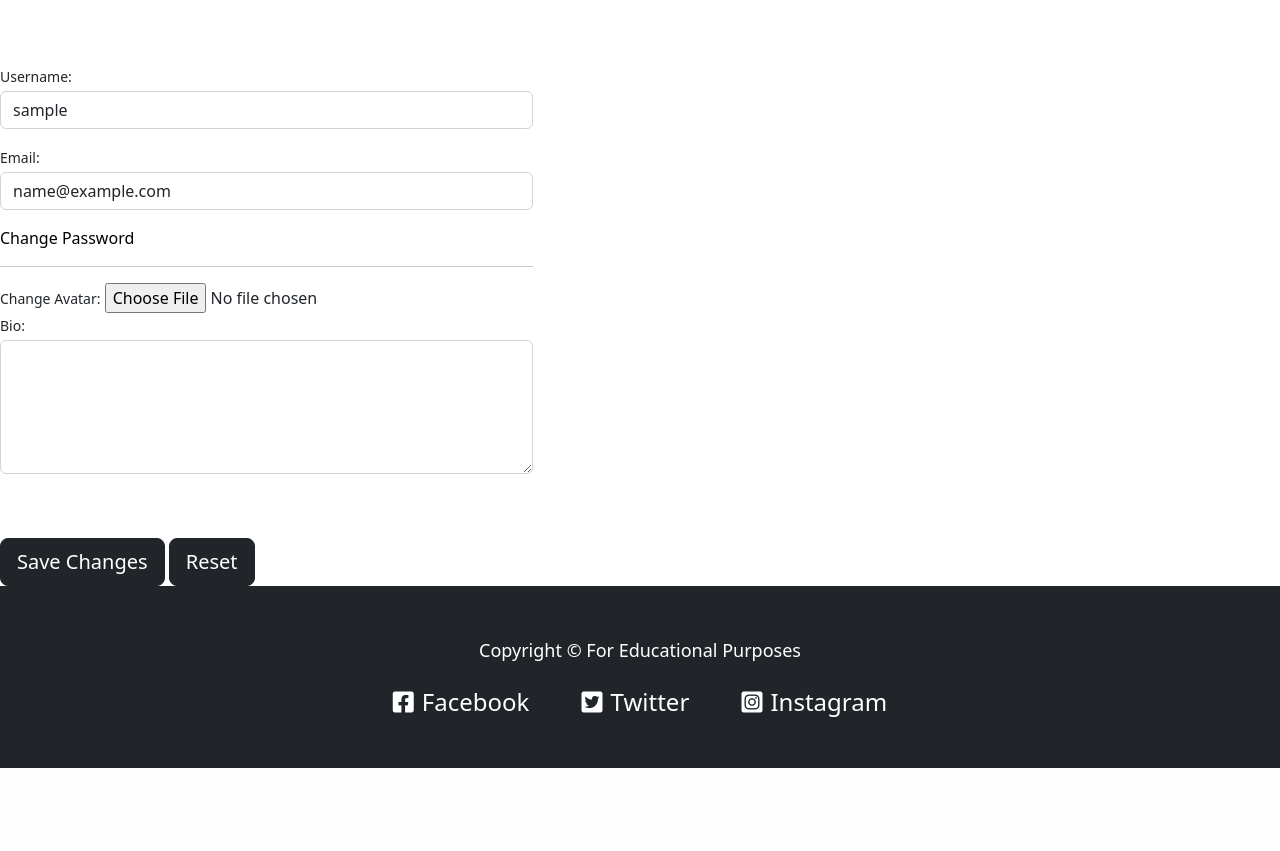
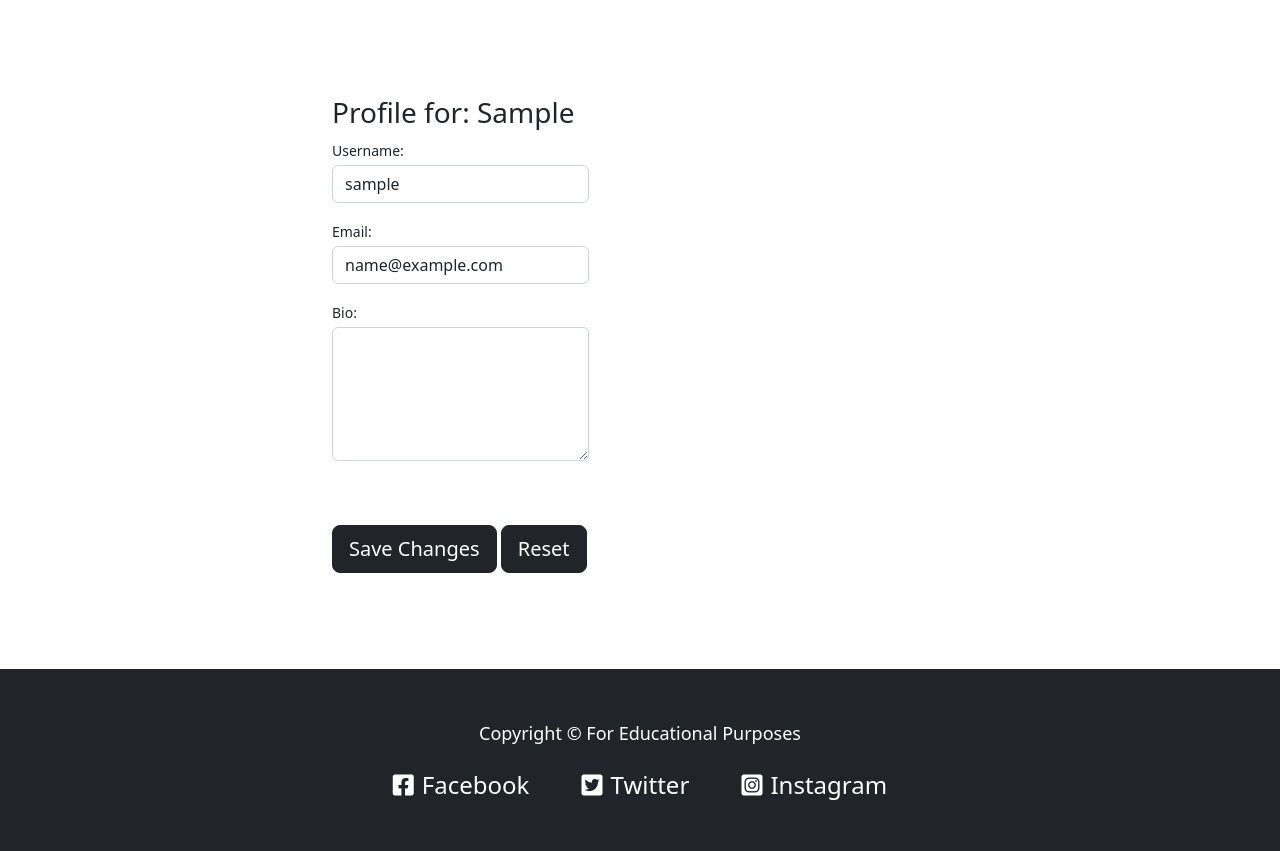
Before and after one commit to artcuddy/project4-cocktail-nerd, a Django app: page /profile/ in a window 1280 px wide. Shown: the part 102-953 px from the top of the page. Before the commit the page ends 870 px from the top, so only its background shows below. Run offline with Django 3.2, Linux system fonts and the light colour scheme; the visitor is signed in with stand-in values (Sample User, id 1); data that the repository does not hold is empty; some libraries are stand-ins or nearby versions.

Commit message:
Fix: profile page was not updating sorted the redirect URL

```diff
--- a/cocktailapp/forms.py
+++ b/cocktailapp/forms.py
@@ -40,9 +40,15 @@ class CocktailForm(forms.ModelForm):
 class UpdateUserForm(forms.ModelForm):
     username = forms.CharField(max_length=100,
                                required=True,
-                               widget=forms.TextInput(attrs={'class': 'form-control'}))
-    email = forms.EmailField(required=True,
-                             widget=forms.TextInput(attrs={'class': 'form-control'}))
+                               widget=forms.TextInput(attrs={
+                                'class':
+                                'form-control'
+                                }))
+    email = forms.EmailField(required=False,
+                             widget=forms.TextInput(attrs={
+                                'class':
+                                'form-control'
+                                }))
 
     class Meta:
         model = User
@@ -50,9 +56,11 @@ class UpdateUserForm(forms.ModelForm):
 
 
 class UpdateProfileForm(forms.ModelForm):
-    avatar = forms.ImageField(widget=forms.FileInput(attrs={'class': 'form-control-file'}))
-    bio = forms.CharField(widget=forms.Textarea(attrs={'class': 'form-control', 'rows': 5}))
+    bio = forms.CharField(widget=forms.Textarea(attrs={
+        'class': 'form-control',
+        'rows': 5
+        }))
 
     class Meta:
         model = Profile
-        fields = ['avatar', 'bio']
+        fields = ['bio']
--- a/cocktailapp/models.py
+++ b/cocktailapp/models.py
@@ -94,8 +94,6 @@ class Profile(models.Model):
     Model for user profile
     """
     user = models.OneToOneField(User, on_delete=models.CASCADE)
-
-    avatar = CloudinaryField('image', default='placeholder')
     bio = models.TextField()
 
     def __str__(self):
--- a/cocktailapp/urls.py
+++ b/cocktailapp/urls.py
@@ -2,11 +2,12 @@ from django.urls import path
 
 from . import views
 from .views import account_login_view, account_signup_view
-from .views import account_logout_view, SearchResultsView
+from .views import account_logout_view
 from .views import UpdatePostView, DeletePostView
 from .views import AddCategoryView, AllCategoriesList
 from .views import ManageCategoriesView, ManageAllPostsList
 from .views import EditCategoryView, DeleteCategoryView
+from .views import SearchResultsView
 from django.conf.urls import include
 
 
--- a/cocktailapp/views.py
+++ b/cocktailapp/views.py
@@ -298,18 +298,24 @@ class EditComment(LoginRequiredMixin, SuccessMessageMixin, UpdateView):
 def profile(request):
     if request.method == 'POST':
         user_form = UpdateUserForm(request.POST, instance=request.user)
-        profile_form = UpdateProfileForm(request.POST, request.FILES, instance=request.user.profile)
+        profile_form = UpdateProfileForm(
+            request.POST, request.FILES,
+            instance=request.user.profile
+            )
 
         if user_form.is_valid() and profile_form.is_valid():
             user_form.save()
             profile_form.save()
             messages.success(request, 'Your profile is updated successfully')
-            return redirect(to='users-profile')
+            return redirect(to='profile')
     else:
         user_form = UpdateUserForm(instance=request.user)
         profile_form = UpdateProfileForm(instance=request.user.profile)
 
-    return render(request, 'profile.html', {'user_form': user_form, 'profile_form': profile_form})
+    return render(request, 'profile.html', {
+        'user_form': user_form,
+        'profile_form': profile_form
+        })
 
 
 def page_not_found_view(request, exception):
--- a/templates/add_category.html
+++ b/templates/add_category.html
@@ -6,7 +6,7 @@
 {% if user.is_staff %}
 <div class="container-fluid">
     <div class="row">
-        <!-- Add New Post  -->
+        <!-- Add New Category  -->
         <div class="text-bg-white px-4 py-5 text-left">
             <div class="py-5">
                 <div class="col-lg-6 mx-auto">
--- a/templates/profile.html
+++ b/templates/profile.html
@@ -1,9 +1,13 @@
 {% extends "base/base.html" %}
+{% load crispy_forms_tags %}
 {% block title %}Profile Page{% endblock title %}
 {% block content %}
-<div class="row my-3 p-3">
-    <img class="rounded-circle account-img" src="{{ user.profile.avatar.url }} " style="cursor: pointer;" />
-</div>
+<div class="container-fluid">
+    <div class="row">
+        <!-- Edit Profile -->
+        <div class="text-bg-white px-4 py-5 text-left">
+            <div class="py-5">
+                <div class="col-lg-6 mx-auto">
                     {% if user_form.errors %}
                     <div class="alert alert-danger alert-dismissible" role="alert">
                         <div id="form_errors">
@@ -20,18 +24,13 @@
                         <form method="post" enctype="multipart/form-data">
                             {% csrf_token %}
                             <div class="form-row">
+                                <h3>Profile for: {{ user.username | title }}</h3>
                                 <div class="col-md-5">
                                     <div class="form-group">
                                         <label class="small mb-1">Username:</label>
                                         {{ user_form.username }}
                                         <label class="small mb-1">Email:</label>
                                         {{ user_form.email }}
-                </div>
-                <div class="form-group">
-                    <a href="#">Change Password</a>
-                    <hr>
-                    <label class="small mb-1">Change Avatar:</label>
-                    {{ profile_form.avatar }}
                                     </div>
                                     <label class="small mb-1">Bio:</label> {{ profile_form.bio }}
                                 </div>
@@ -41,4 +40,11 @@
                             <button type="reset" class="btn btn-dark btn-lg">Reset</button>
                         </form>
                     </div>
+                </div>
+            </div>
+        </div>
+    </div>
+</div>
+
+
 {% endblock content %}
```
Also changed, not shown: cocktailapp/migrations/0019_remove_profile_avatar.py (added). Lines whose indentation alone changed are shown as unchanged.
